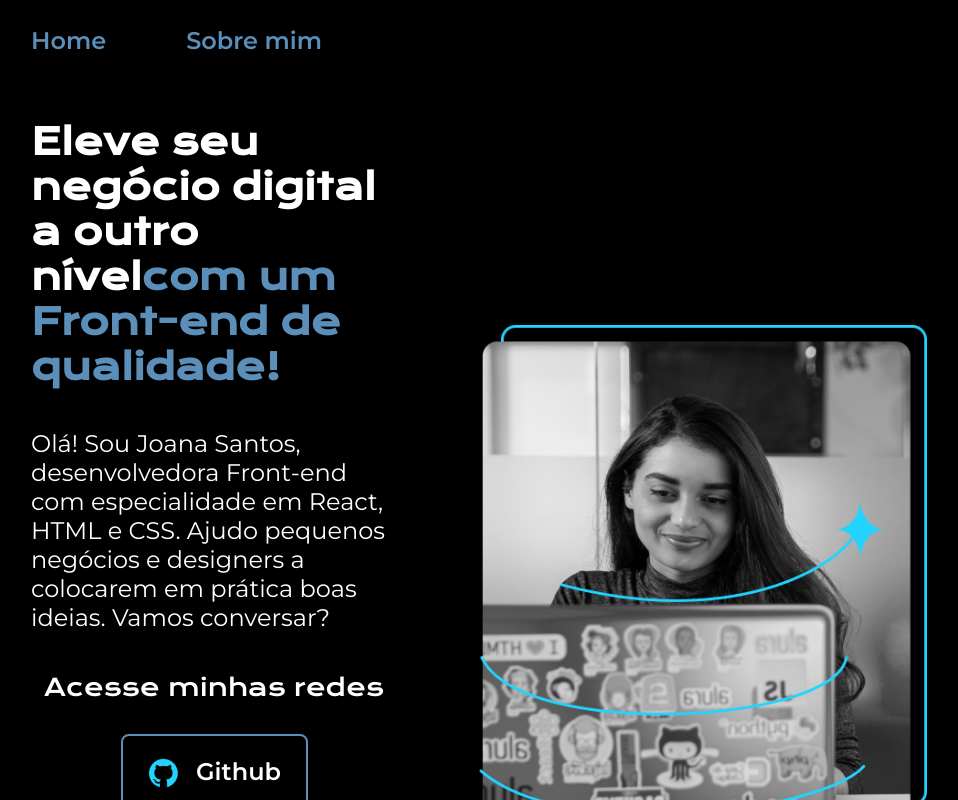
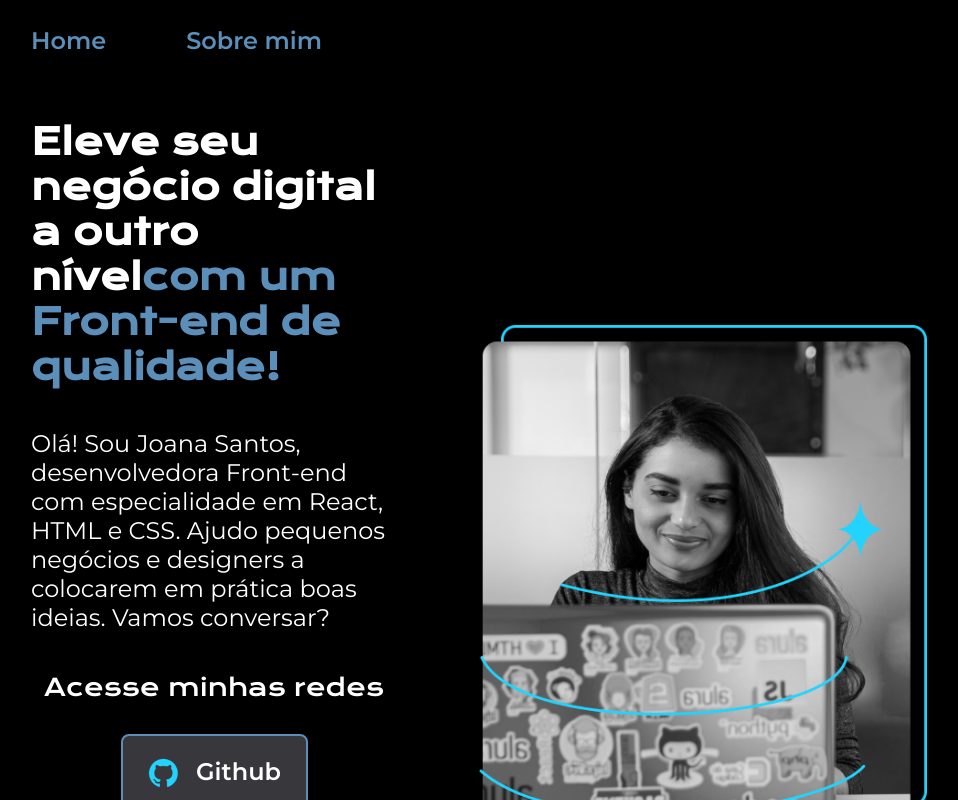
Before and after one commit to SK-Stunty/portfolio, a plain HTML site: page index.html in a window 1280 px wide. In both pictures the pointer is over the link "Github". Shown: the top 800 px of the page, without its empty margins (161-1119 px from the left). Drawn offline with nearby package versions, Linux system fonts and the light colour scheme.

Commit message:
Update style.css

```diff
--- a/styles/style.css
+++ b/styles/style.css
@@ -4,7 +4,7 @@
     --cor-primary:  #000000;
     --cor-security: #ffffff;
     --cor-tercial:  #5B8FB9;
-    --cor-houver: #38373b;
+    --cor-hover: #38373b;
 
     --font-titulo: 'Krona One', sans-serif;
     --font-texto: 'Montserrat', sans-serif;
@@ -94,8 +94,8 @@ body{
     color: var(--cor-security);
     font-family: var(--font-texto);
 }
-.apresentacao__links__link:hover{
-    background-color: var(--cor-houver);
+.apresentacao__links__navegacao:hover{
+    background-color: var(--cor-hover);
 }
 .apresentacao__imagem {
     width: 50%;
```
